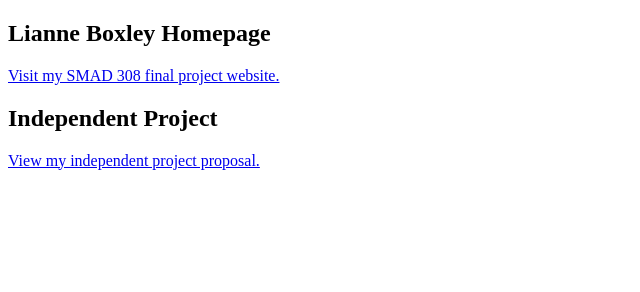
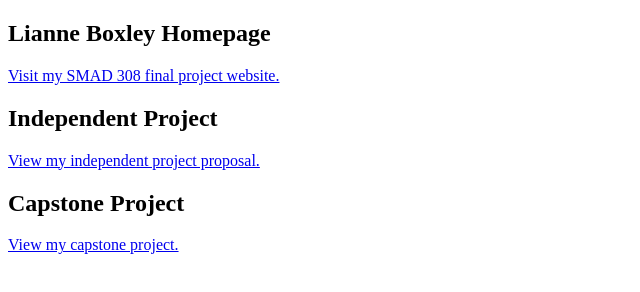
Before and after one commit to boxleylm/boxleylm.github.io, a plain HTML site: page index.html in a window 1280 px wide. Shown: the whole page, without its empty margins (0-640 px from the left). Drawn offline with Linux system fonts and the light colour scheme.

Commit message:
Update index.html

```diff
--- a/index.html
+++ b/index.html
@@ -11,5 +11,8 @@
 <h2>Independent Project</h2>
 <p><a href="boxleylm.github.io/proposal.html"> View my independent project proposal.</a></p>
 
+<h2>Capstone Project</h2>
+<p><a href="boxleylm.github.io/capstone.html"> View my capstone project.</a></p>
+
 </body>
 </html>
```
